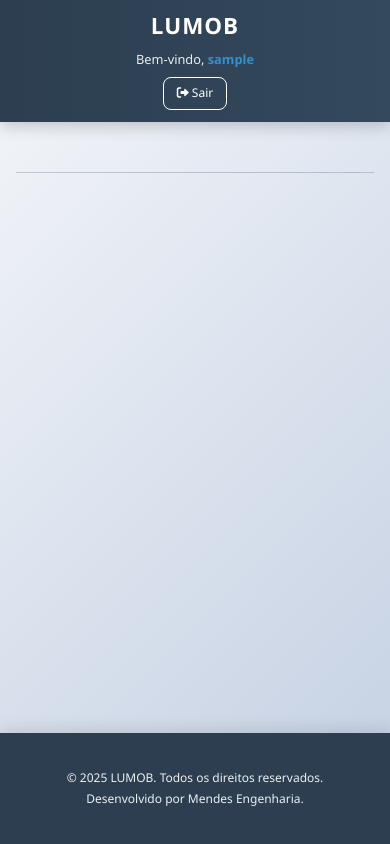
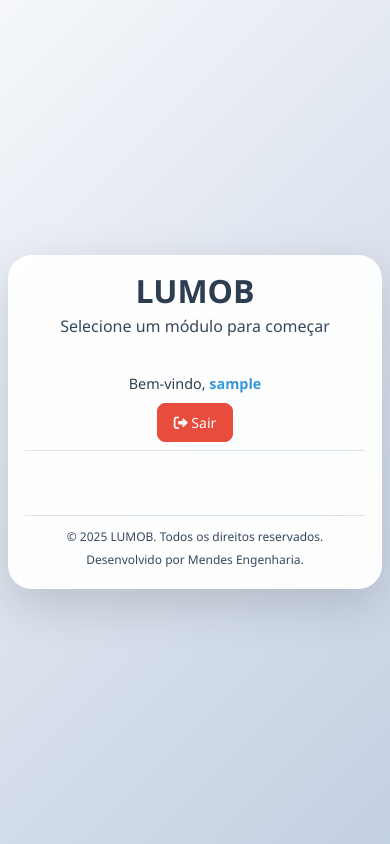
Before and after one commit to mendes79/lumob, a Flask app: page /welcome in a window 390 px wide. Run offline with Flask 3, Linux system fonts and the light colour scheme; the visitor is signed in with stand-in values (Sample User, id 1); data that the repository does not hold is empty; some libraries are stand-ins or nearby versions.

Commit message:
Padronização de estilo na welcome.html
Padronizado o estilo da welcome.html e pequenas
alterações no login.html, puramente estéticas.

```diff
--- a/templates/login.html
+++ b/templates/login.html
@@ -168,7 +168,7 @@ content %}
     color: rgba(0, 0, 0, 0.3);
     text-transform: lowercase;
     text-align: center;
-    margin-bottom: 20px;
+    margin-bottom: 10px;
     font-size: 4rem;
     text-shadow: -1px -1px 0 #0000008b, 1px -1px 0 #0000008b,
       -1px 1px 0 #0000008b, 1px 1px 0 #0000008b, 3px 3px 6px rgba(0, 0, 0, 0.5);
--- a/templates/welcome.html
+++ b/templates/welcome.html
@@ -1,12 +1,14 @@
 {% extends 'base.html' %} {% block title %}Bem vindo - LUMOB{% endblock %} {%
-block messages %}{% endblock %} {# Continua suprimindo as mensagens flash
-redundantes nesta página #} {% block content %}
-<div class="main-content">
-  {# Novo container para o conteúdo principal, excluindo o cabeçalho e rodapé
-  fixos #} {# Estrutura do Cabeçalho - Mensagem de boas-vindas e botão Sair #}
-  <header class="app-header">
+block messages %}{% endblock %} {# Suprime as mensagens flash #} {% block
+content %}
+<div class="lumob-main-container">
+  <div class="lumob-content-container">
+    <header class="lumob-header">
       <div class="header-content">
+        <div class="title-info">
           <h1 class="app-title">LUMOB</h1>
+          <p class="app-subtitle">Selecione um módulo para começar</p>
+        </div>
         <div class="user-info">
           <span class="welcome-message"
             >Bem-vindo, <span class="username">{{ user.username }}</span></span
@@ -14,16 +16,14 @@ redundantes nesta página #} {% block content %}
           <a
             href="{{ url_for('logout') }}"
             class="btn btn-danger btn-sm logout-btn"
-          ><i class="fas fa-sign-out-alt"></i> Sair</a
           >
+            <i class="fas fa-sign-out-alt"></i> Sair
+          </a>
         </div>
       </div>
     </header>
 
-  <div class="container main-container-content mt-4">
-    <hr class="my-3" />
-    {# Linha separadora horizontal #} {# Cards dos Módulos #}
-    <div class="module-grid-new">
+    <div class="module-grid">
       {% for module in all_modules_db %} {% set module_name_display =
       module.Nome_Modulo %} {% set module_url = '#' %} {% set image_path_base =
       url_for('static', filename='img/') %} {% set module_image_file = '' %} {%
@@ -41,7 +41,7 @@ redundantes nesta página #} {% block content %}
       module_image_file = 'users_colorful.jpg' %} {% endif %}
 
       <div
-        class="module-card-new {% if is_restricted %}module-card-restricted{% endif %}"
+        class="module-card {% if is_restricted %}module-card-restricted{% endif %}"
         {%
         if
         not
@@ -52,10 +52,11 @@ redundantes nesta página #} {% block content %}
         %}
       >
         <div
-          class="module-image-wrapper"
+          class="card-hero-image"
           style="background-image: url('{{ image_path_base }}{{ module_image_file }}');"
         ></div>
-        <div class="module-content-overlay">
+
+        <div class="card-content">
           <h3 class="module-title">{{ module_name_display }}</h3>
           {% if is_restricted %}
           <span class="restricted-tag">Acesso Restrito</span>
@@ -64,80 +65,86 @@ redundantes nesta página #} {% block content %}
       </div>
       {% endfor %}
     </div>
+
+    <footer class="lumob-footer">
+      <p>&copy; {{ now.year }} LUMOB. Todos os direitos reservados.</p>
+      <p>Desenvolvido por Mendes Engenharia.</p>
+    </footer>
   </div>
 </div>
 
-<footer class="app-footer">
-  <div class="container">
-    <p>&copy; {{ now.year }} LUMOB. Todos os direitos reservados.</p>
-    {# CORREÇÃO: Removido os parênteses de 'now()' #}
-    <p>Desenvolvido por Mendes Engenharia.</p>
-  </div>
-</footer>
-
 <style>
-  /* Novas Variáveis para Cores e Sombras */
+  /* 1. ESTILOS BASE E VARIÁVEIS (Inspirado em obras_welcome.html) */
   :root {
-    --primary-blue: #3498db;
-    --dark-blue: #2c3e50;
-    --light-gray-bg: #ecf0f1;
-    --text-color: #34495e;
-    --hover-shadow: 0 12px 24px rgba(0, 0, 0, 0.2);
-    --card-bg-light: rgba(255, 255, 255, 0.95);
-    --border-light: rgba(255, 255, 255, 0.2);
+    --primary-color: #2c3e50;
+    --secondary-color: #34495e;
+    --accent-color: #3498db;
+    --danger-color: #e74c3c;
     --restricted-red: #e74c3c;
+    --light-gray: #ecf0f1;
+    --text-dark: #2c3e50;
+    --text-light: #ffffff;
+    --glass-bg: rgba(255, 255, 255, 0.95);
+    --shadow-light: 0 4px 20px rgba(0, 0, 0, 0.08);
+    --shadow-medium: 0 8px 32px rgba(0, 0, 0, 0.12);
+    --shadow-heavy: 0 16px 48px rgba(0, 0, 0, 0.15);
+    --glow-accent: 0 0 20px rgba(52, 152, 219, 0.3);
   }
 
   body {
     font-family: "Segoe UI", Tahoma, Geneva, Verdana, sans-serif;
     background: linear-gradient(135deg, #f5f7fa 0%, #c3cfe2 100%);
+    color: var(--text-dark);
+    line-height: 1.6;
+    overflow-x: hidden;
+  }
+
+  /* 2. LAYOUT PRINCIPAL (Container e Header) */
+  .lumob-main-container {
     min-height: 100vh;
     display: flex;
-    flex-direction: column; /* Para o rodapé fixo na parte inferior */
-    color: var(--text-color);
+    align-items: center;
+    justify-content: center;
+    padding: 2rem 1rem;
   }
 
-  .main-content {
-    flex-grow: 1; /* Ocupa o espaço disponível, empurrando o rodapé para baixo */
-    display: flex;
-    flex-direction: column;
-    padding-top: 80px; /* Espaço para o cabeçalho fixo */
-    padding-bottom: 60px; /* Espaço para o rodapé fixo */
+  .lumob-content-container {
+    max-width: 1200px;
+    width: 100%;
+    background: var(--glass-bg);
+    backdrop-filter: blur(20px);
+    border-radius: 24px;
+    box-shadow: var(--shadow-heavy);
+    border: 1px solid rgba(255, 255, 255, 0.2);
+    padding: 2rem 3rem;
+    position: relative;
+    z-index: 1;
   }
 
-  .main-container-content {
-    flex-grow: 1;
-    padding: 2rem 1rem;
-    max-width: 1200px; /* Ajuste se necessário */
-    margin: 0 auto;
-  }
-
-  /* Header da Aplicação */
-  .app-header {
-    background: linear-gradient(to right, #2c3e50, #34495e);
-    color: white;
-    padding: 0.8rem 2rem;
-    box-shadow: 0 4px 15px rgba(0, 0, 0, 0.2);
-    position: fixed; /* Fixa o cabeçalho no topo */
-    top: 0;
-    left: 0;
-    width: 100%;
-    z-index: 1000;
+  .lumob-header {
+    margin-bottom: 1rem;
+    border-bottom: 1px solid #dee2e6;
+    padding-bottom: 0.5rem;
   }
 
   .header-content {
     display: flex;
     justify-content: space-between;
     align-items: center;
-    max-width: 1200px;
-    margin: 0 auto;
+    flex-wrap: wrap; /* Para melhor responsividade */
   }
 
   .app-title {
+    font-size: 2.5rem;
+    font-weight: 700;
+    color: var(--primary-color);
     margin: 0;
-    font-size: 1.8rem;
-    font-weight: 700;
-    letter-spacing: 1px;
+  }
+
+  .app-subtitle {
+    font-size: 0.9rem;
+    color: var(--secondary-color);
+    margin-top: 0.25rem;
   }
 
   .user-info {
@@ -147,142 +154,109 @@ redundantes nesta página #} {% block content %}
   }
 
   .welcome-message {
-    font-size: 1rem;
-    font-weight: 400;
-    opacity: 0.9;
+    font-size: 0.9rem;
+    color: var(--text-dark);
   }
 
   .username {
     font-weight: 600;
-    color: var(--primary-blue);
+    color: var(--accent-color);
   }
 
   .logout-btn {
     background-color: var(--danger-color);
     border-color: var(--danger-color);
+    color: white;
     padding: 0.5rem 1rem;
     border-radius: 8px;
     transition: background-color 0.3s ease, transform 0.2s ease;
+    text-decoration: none;
   }
 
   .logout-btn:hover {
     background-color: #c0392b;
     transform: translateY(-2px);
+    color: white;
   }
 
-  /* Grid de Módulos (novo) */
-  .module-grid-new {
+  /* 3. GRADE E CARDS DE MÓDULOS (Novo Estilo) */
+  .module-grid {
     display: grid;
-    grid-template-columns: repeat(auto-fit, minmax(200px, 1fr));
-    gap: 25px; /* Espaçamento maior entre os cards */
-    padding: 20px 0;
+    grid-template-columns: repeat(auto-fill, minmax(240px, 1fr));
+    gap: 2rem;
+    padding-bottom: 2rem;
   }
 
-  /* Cards dos Módulos (novo estilo) */
-  .module-card-new {
-    background: var(--card-bg-light);
-    border-radius: 18px; /* Cantos arredondados */
-    box-shadow: 0 6px 15px rgba(0, 0, 0, 0.1); /* Sombra mais suave */
+  .module-card {
+    background: var(--text-light);
+    border-radius: 16px;
+    box-shadow: var(--shadow-medium);
     overflow: hidden;
     position: relative;
     cursor: pointer;
+    border: 1px solid transparent; /* Borda inicial transparente */
+    transition: transform 0.3s ease, box-shadow 0.3s ease,
+      border-color 0.3s ease;
+    display: flex;
+    flex-direction: column;
+    min-height: 220px;
+  }
+
+  /* EFEITO DE HOVER (SELEÇÃO) */
+  .module-card:not(.module-card-restricted):hover {
+    transform: translateY(-10px);
+    box-shadow: var(--shadow-heavy), var(--glow-accent);
+    border-color: var(--accent-color);
+  }
+
+  /* IMAGEM DE CAPA (HERO IMAGE) */
+  .card-hero-image {
+    height: 30%; /* Ocupa 25% da altura do card */
+    width: 100%;
+    background-size: cover;
+    background-position: 50% 13%; /*parte da imagem que estará visivel no card p.e.: 50% 0% é center top*/
+    filter: grayscale(50%); /* Leve desaturação inicial */
+    transition: filter 0.3s ease;
+  }
+
+  .module-card:not(.module-card-restricted):hover .card-hero-image {
+    filter: grayscale(0%); /* Remove o filtro no hover */
+  }
+
+  /* CONTEÚDO DO CARD (TÍTULO CENTRALIZADO) */
+  .card-content {
+    flex-grow: 1; /* Ocupa o espaço restante */
     display: flex;
     flex-direction: column;
     align-items: center;
-    justify-content: flex-end; /* Conteúdo na parte inferior */
-    padding-bottom: 20px; /* Espaço para o texto na parte inferior */
-    transition: transform 0.3s ease, box-shadow 0.3s ease,
-      border-color 0.3s ease;
-    min-height: 220px; /* Altura mínima para os cards */
-    text-decoration: none; /* Remove sublinhado de links */
-    color: inherit; /* Mantém a cor do texto padrão */
-    border: 1px solid var(--border-light); /* Borda sutil */
-  }
-
-  .module-card-new:hover {
-    transform: translateY(-10px) scale(1.03); /* Eleva e escala no hover */
-    box-shadow: var(--hover-shadow); /* Sombra intensa no hover */
-    border-color: var(--primary-blue); /* Borda azul no hover */
-  }
-
-  .module-image-wrapper {
-    position: absolute;
-    top: 0;
-    left: 0;
-    width: 100%;
-    height: 100%;
-    background-size: cover;
-    background-position: center;
-    opacity: 0.6; /* Opacidade inicial para a imagem */
-    filter: grayscale(80%); /* P&B inicial para a imagem */
-    transition: opacity 0.3s ease, filter 0.3s ease;
-    z-index: 1; /* Garante que a imagem esteja abaixo do overlay de conteúdo */
-  }
-
-  .module-card-new:not(.module-card-restricted):hover .module-image-wrapper {
-    opacity: 1; /* Imagem fica totalmente opaca no hover */
-    filter: grayscale(0%); /* Imagem fica colorida no hover */
-  }
-
-  .module-content-overlay {
-    position: relative; /* Para garantir que o z-index funcione */
-    z-index: 2; /* Acima da imagem */
-    background: linear-gradient(
-      to top,
-      rgba(0, 0, 0, 0.7) 0%,
-      rgba(0, 0, 0, 0.3) 50%,
-      transparent 100%
-    ); /* Gradiente na parte inferior para legibilidade do texto */
-    width: 100%;
-    height: 100%;
-    display: flex;
-    flex-direction: column;
-    justify-content: flex-end; /* Alinha o conteúdo na parte inferior */
-    padding: 1.5rem;
+    justify-content: center;
+    padding: 1rem;
     text-align: center;
-    transition: background 0.3s ease; /* Transição para o gradiente */
-  }
-
-  .module-card-new:not(.module-card-restricted):hover .module-content-overlay {
-    background: linear-gradient(
-      to top,
-      rgba(0, 0, 0, 0.8) 0%,
-      rgba(0, 0, 0, 0.4) 50%,
-      transparent 100%
-    ); /* Gradiente mais escuro no hover */
   }
 
   .module-title {
-    color: white;
-    font-size: 1.4rem;
+    font-size: 1.5rem;
     font-weight: 600;
-    margin-bottom: 0.5rem;
-    text-shadow: 1px 1px 3px rgba(0, 0, 0, 0.6);
-    transition: transform 0.3s ease, color 0.3s ease;
+    color: var(--primary-color);
+    margin: 0;
+    transition: color 0.3s ease;
   }
 
-  .module-card-new:not(.module-card-restricted):hover .module-title {
-    transform: translateY(-5px); /* Título sobe um pouco no hover */
-    color: var(--primary-blue); /* Cor do título muda no hover */
+  .module-card:not(.module-card-restricted):hover .module-title {
+    color: var(--accent-color);
   }
 
-  /* Estilos para cards restritos */
-  .module-card-new.module-card-restricted {
+  /* ESTILOS PARA CARDS RESTRITOS */
+  .module-card-restricted {
     cursor: not-allowed;
-    opacity: 0.6;
-    filter: grayscale(100%); /* Mantém em P&B */
-    box-shadow: 0 6px 15px rgba(0, 0, 0, 0.05); /* Sombra mais suave */
+    filter: grayscale(90%);
+    opacity: 0.7;
   }
 
-  .module-card-new.module-card-restricted .module-image-wrapper {
-    filter: grayscale(100%); /* Garante que a imagem seja P&B */
-    opacity: 0.4; /* Menor opacidade para restritos */
-  }
-
-  .module-card-new.module-card-restricted:hover {
-    transform: none; /* Remove o efeito de flutuar */
-    box-shadow: 0 6px 15px rgba(0, 0, 0, 0.1); /* Sombra permanece suave */
-    border-color: var(--border-light); /* Borda não muda */
+  .module-card-restricted:hover {
+    transform: none;
+    box-shadow: var(--shadow-medium);
+    border-color: transparent;
   }
 
   .restricted-tag {
@@ -296,89 +270,64 @@ redundantes nesta página #} {% block content %}
     box-shadow: 0 2px 4px rgba(0, 0, 0, 0.2);
   }
 
-  /* Rodapé da Aplicação */
-  .app-footer {
-    background-color: var(--dark-blue);
-    color: var(--light-gray-bg);
-    padding: 1.2rem 1rem;
+  /* 4. RODAPÉ */
+  .lumob-footer {
     text-align: center;
-    font-size: 0.85rem;
-    box-shadow: 0 -4px 15px rgba(0, 0, 0, 0.1);
-    position: fixed; /* Fixa o rodapé */
-    bottom: 0;
-    left: 0;
-    width: 100%;
-    z-index: 999;
+    padding-top: 0.5rem;
+    margin-top: 1rem;
+    border-top: 1px solid #dee2e6;
+    font-size: 0.75rem;
+    color: var(--secondary-color);
   }
 
-  .app-footer p {
+  .lumob-footer p {
     margin: 0.2rem 0;
   }
 
-  /* Responsividade */
+  /* 5. RESPONSIVIDADE */
   @media (max-width: 768px) {
-    .app-header {
-      padding: 0.8rem 1rem;
+    .lumob-content-container {
+      padding: 1.5rem;
     }
     .header-content {
       flex-direction: column;
+      gap: 1rem;
       text-align: center;
     }
-    .user-info {
-      margin-top: 10px;
-      flex-direction: column;
-      gap: 8px;
+    .module-grid {
+      grid-template-columns: repeat(auto-fill, minmax(200px, 1fr));
+      gap: 1.5rem;
     }
-    .app-title {
-      font-size: 1.6rem;
-    }
-    .welcome-message {
-      font-size: 0.9rem;
-    }
-    .main-content {
-      padding-top: 120px; /* Ajusta padding para header maior */
-    }
-    .module-card-new {
-      min-height: 180px;
+    .module-card {
+      min-height: 200px;
     }
     .module-title {
-      font-size: 1.2rem;
-    }
-    .restricted-tag {
-      font-size: 0.7rem;
+      font-size: 1.3rem;
     }
   }
 
   @media (max-width: 480px) {
-    .main-content {
-      padding-top: 100px;
-      padding-bottom: 50px;
+    .lumob-main-container {
+      padding: 1rem 0.5rem;
+    }
+    .lumob-content-container {
+      padding: 1rem;
     }
     .app-title {
-      font-size: 1.4rem;
+      font-size: 2rem;
     }
-    .welcome-message {
-      font-size: 0.8rem;
+    .app-subtitle {
+      font-size: 1rem;
     }
-    .module-grid-new {
-      gap: 15px;
+    .user-info {
+      flex-direction: column;
+      gap: 0.5rem;
     }
-    .module-card-new {
-      min-height: 160px;
+    .module-grid {
+      grid-template-columns: 1fr; /* Uma coluna em telas muito pequenas */
     }
-    .module-title {
-      font-size: 1.1rem;
-    }
-    .restricted-tag {
-      font-size: 0.65rem;
-    }
-    .logout-btn {
-      padding: 0.4rem 0.8rem;
-      font-size: 0.75rem;
-    }
-    .app-footer {
-      padding: 1rem 0.5rem;
-      font-size: 0.75rem;
+    .module-card {
+      min-height: 180px;
     }
   }
 </style>
```
Lines whose indentation alone changed are shown as unchanged.
